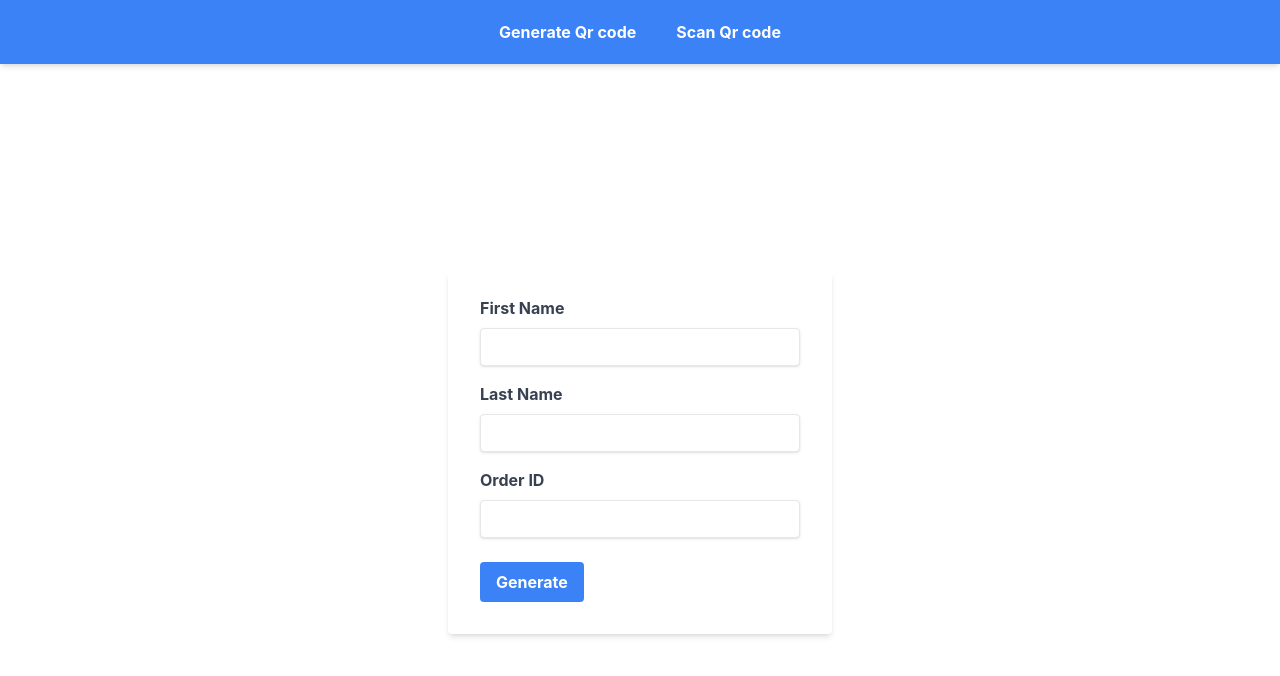
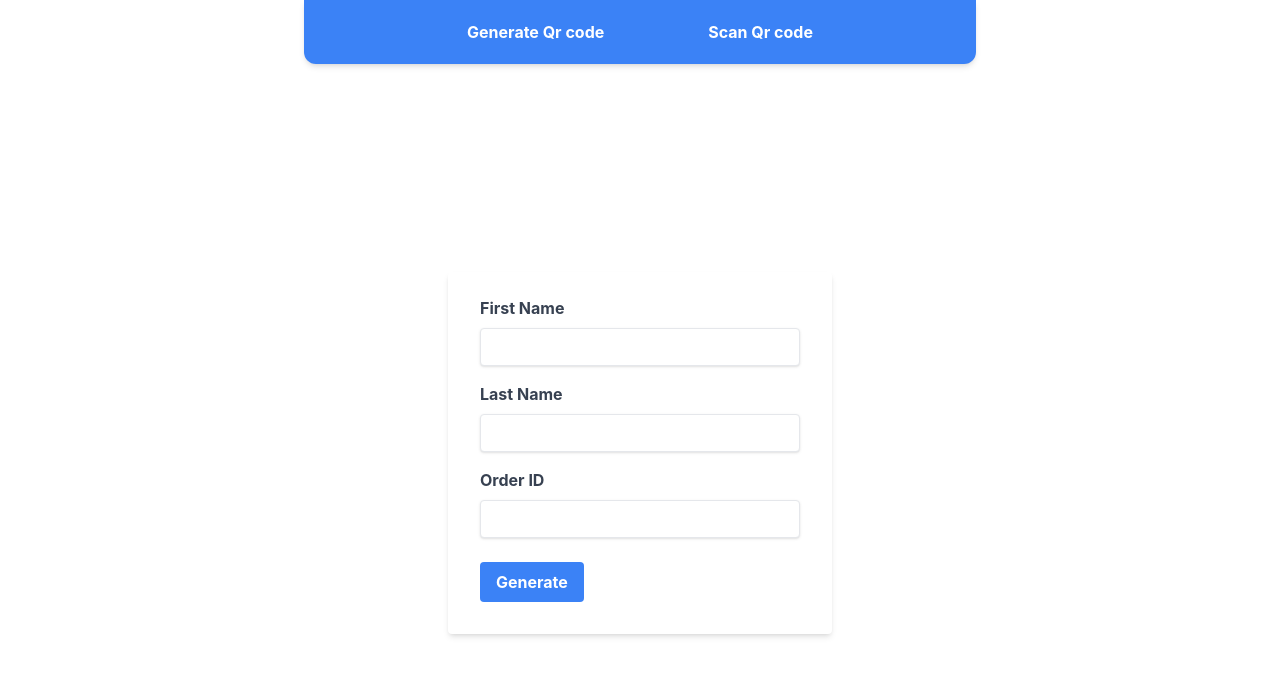
Before and after one commit to haithemmihoubi/qrcodescanner, a React (Create React App) app in the folder qrcodescanner/: page / in a window 1280 px wide. Shown: the top 676 px of the page. Built offline with nearby package versions, Linux system fonts and the light colour scheme.

Commit message:
Add Styling

```diff
--- a/qrcodescanner/src/layouts/header/Navbar.js
+++ b/qrcodescanner/src/layouts/header/Navbar.js
@@ -3,8 +3,8 @@ import {Link} from "react-router-dom";
 export function Navbar()  {
 
     return (
-      <div className="navbar" >
-          <nav className="flex justify-center space-x-4 bg-blue-500 shadow-md p-3" >
+      <div className="navbar max-w-2xl mx-auto rounded-b-xl bg-blue-500 shadow-md">
+          <nav className="flex justify-center space-x-20 p-3" >
               <Link to="/"  class="font-me px-3 py-2 text-white font-bold rounded-lg hover:bg-slate-100 hover:text-slate-900" >Generate Qr code</Link>
               <Link to="/scan" class="font-me px-3 py-2 text-white font-bold rounded-lg hover:bg-slate-100 hover:text-slate-900" >Scan Qr code</Link>
           </nav>
--- a/qrcodescanner/src/pages/QrGeneratorPage/AddForm.js
+++ b/qrcodescanner/src/pages/QrGeneratorPage/AddForm.js
@@ -52,7 +52,8 @@ export const AddForm = props => {
   });
 
   return (
-    <form onSubmit={formik.handleSubmit} className="bg-white shadow-md rounded px-8 pt-6 pb-8 mb-4">
+    <div  className="bg-white shadow-md rounded px-8 pt-6 pb-8 mb-4">
+      <form onSubmit={formik.handleSubmit}>
         <div className='field mb-4'>
           <label htmlFor="firstName" className='block text-gray-700 text-base font-bold mb-2'>
             First Name
@@ -101,6 +102,7 @@ export const AddForm = props => {
         <button type="submit" className='bg-blue-500 hover:bg-blue-700 text-white font-bold py-2 px-4 rounded focus:outline-none focus:shadow-outline'>
           Generate
         </button>
-    </form>
+      </form>
+    </div>
   );
 };
```
